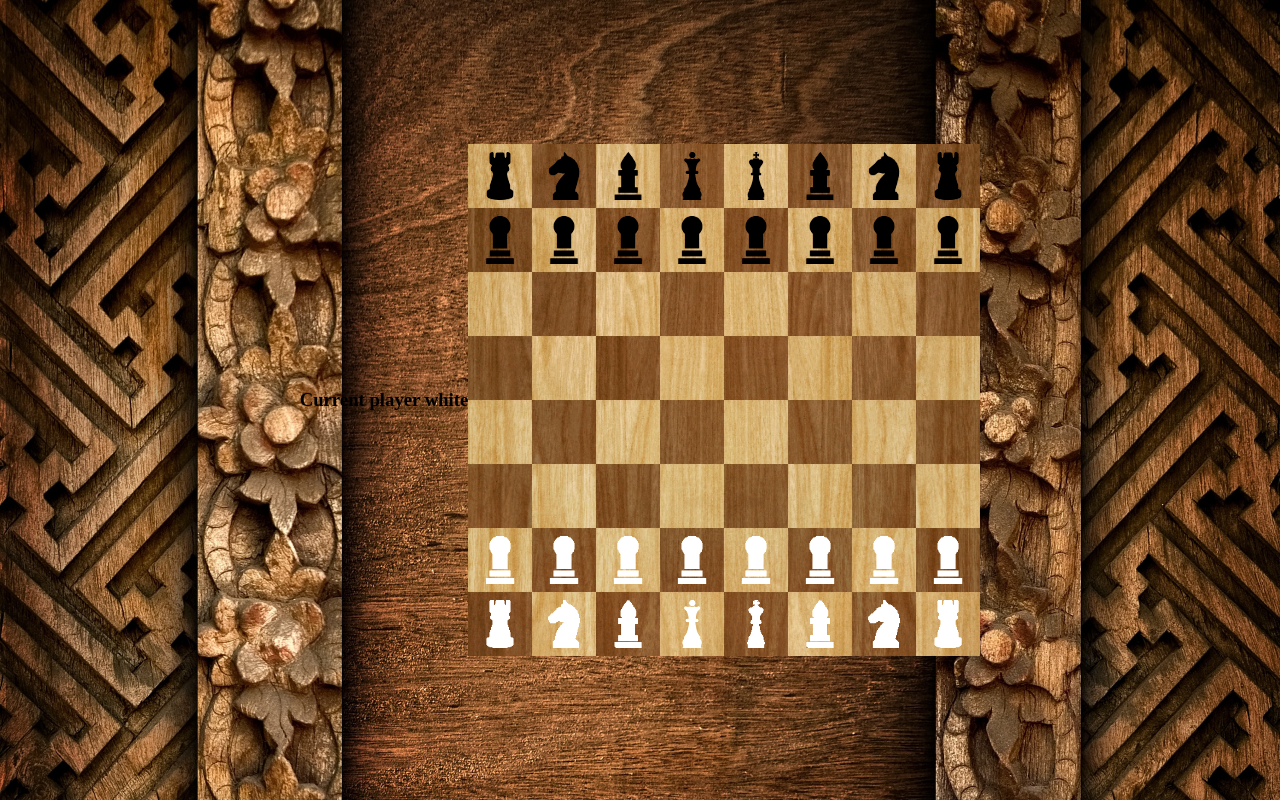
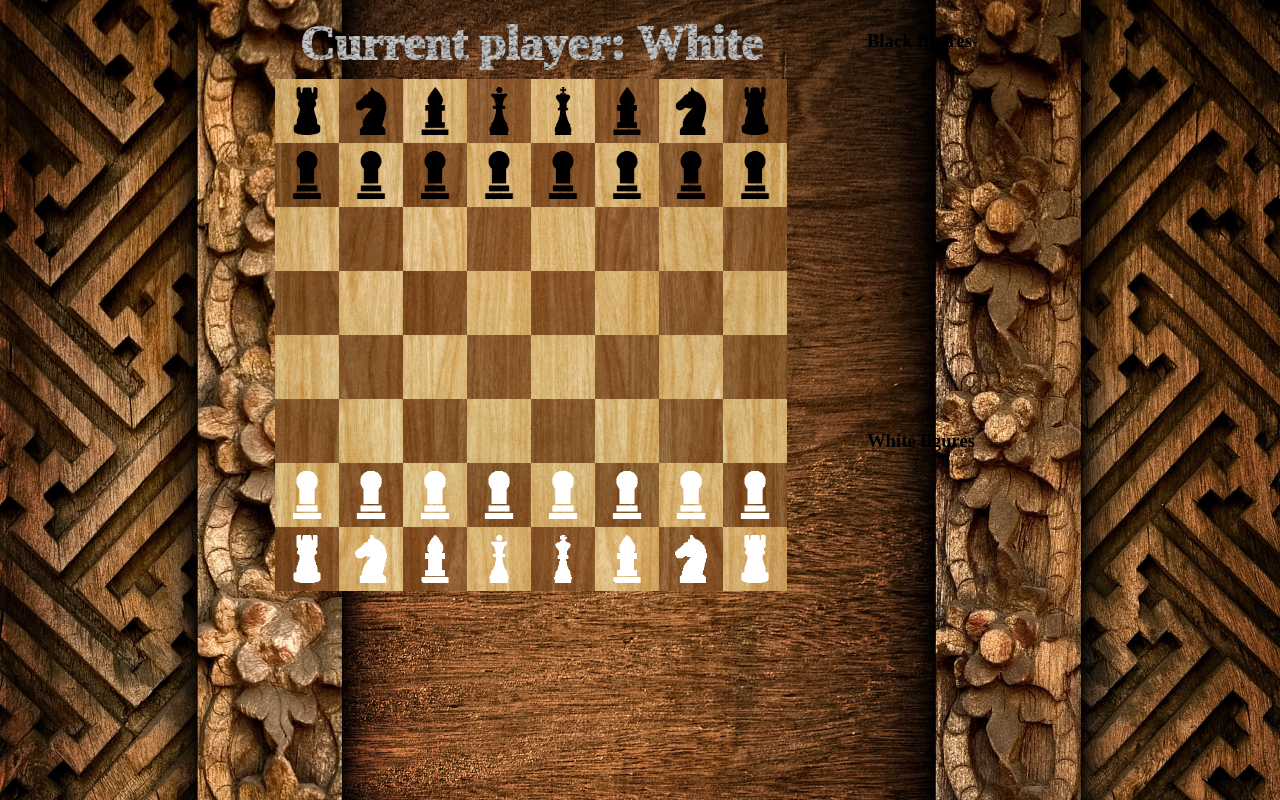
Before and after one commit to SetRedEyes/chess, a React (Create React App) app: page / in a window 1280 px wide. Built offline with nearby package versions, Linux system fonts and the light colour scheme.

Commit message:
implemented player moves and lost figures

```diff
--- a/src/App.scss
+++ b/src/App.scss
@@ -8,10 +8,12 @@
   height: 100vh;
   display: flex;
   justify-content: center;
-  align-items: center;
-  background-image: url('./assets/wood.jpg');
+  // align-items: center;
+  background-image: url('./assets/background.jpg');
   background-size: cover;
 }
+
+
 
 .board {
   width: calc(64px * 8);
@@ -68,3 +70,27 @@
 .white {
   // background-color: #c9b080;
 }
+
+.player {
+  color: white;
+  text-align: center;
+  font: 3rem cursive;
+  font-weight: 1000;
+  background-image: url('./assets/stone.jpg');
+  background-size: 10rem 5rem;
+  background-clip: text;
+  filter: brightness(90%);
+  color: transparent;
+  margin: 1rem 0 0.5rem 0;
+}
+
+.lost {
+  height: calc(50vh - 60px);
+  padding: 30px;
+  margin-left: 50px;
+
+  img {
+    width: 20px;
+    height: 20px;
+  }
+}
--- a/src/App.tsx
+++ b/src/App.tsx
@@ -4,6 +4,7 @@ import { Board } from './models/Board'
 import './App.scss'
 import { Player } from './models/Player'
 import { Colors } from './models/Colors'
+import LostFigures from './components/LostFigures'
 
 const App = () => {
   const [board, setBoard] = useState(new Board())
@@ -32,6 +33,10 @@ const App = () => {
   return (
     <div className='app'>
       <BoardComponent board={board} setBoard={setBoard} currentPlayer={currentPlayer} swapPlayer={swapPlayer} />
+      <div>
+        <LostFigures title='Black figures' figures={board.lostBlackFigures}/>
+        <LostFigures title='White figures' figures={board.lostWhiteFigures}/>
+      </div>
     </div>
   )
 }
--- a/src/components/BoardComponent.tsx
+++ b/src/components/BoardComponent.tsx
@@ -47,8 +47,11 @@ const BoardComponent = ({
   }
 
   return (
-    <>
-    <h3>Current player {currentPlayer?.color}</h3>
+    <div>
+      <h1 className='player'>
+        Current player:{" "}
+          {currentPlayer?.color}
+      </h1>
       <div className='board'>
         {board.cells.map((row, index) => (
           <Fragment key={index}>
@@ -65,7 +68,7 @@ const BoardComponent = ({
           </Fragment>
         ))}
       </div>
-    </>
+    </div>
   )
 }
 
--- /dev/null
+++ b/src/components/LostFigures.tsx
@@ -0,0 +1,22 @@
+import { Figure } from '../models/figures/Figure'
+
+interface LostFiguresProps {
+  title: string
+  figures: Figure[]
+}
+
+const LostFigures = ({ title, figures }: LostFiguresProps) => {
+  return (
+    <div className='lost'>
+      <h3>{title}</h3>
+      {figures.map((figure) => (
+        <div key={figure.id}>
+          {figure.name}{' '}
+          {figure.logo && <img src={figure.logo} alt={figure.name} />}
+        </div>
+      ))}
+    </div>
+  )
+}
+
+export default LostFigures
--- a/src/models/Board.ts
+++ b/src/models/Board.ts
@@ -6,9 +6,12 @@ import { Bishop } from './figures/Bishop'
 import { Queen } from './figures/Queen'
 import { King } from './figures/King'
 import { Rook } from './figures/Rook'
+import { Figure } from './figures/Figure'
 
 export class Board {
   cells: Cell[][] = []
+  lostBlackFigures: Figure[] = []
+  lostWhiteFigures: Figure[] = []
 
   public initCells() {
     for (let i = 0; i < 8; i++) {
@@ -27,6 +30,8 @@ export class Board {
   public getCopyBoard(): Board {
     const newBoard = new Board()
     newBoard.cells = this.cells
+    newBoard.lostBlackFigures = this.lostBlackFigures
+    newBoard.lostWhiteFigures = this.lostWhiteFigures
     return newBoard
   }
 
@@ -89,4 +94,10 @@ export class Board {
     this.addKnights()
     this.addRooks()
   }
+
+  addLostFigure(figure: Figure) {
+    figure.color === Colors.BLACK
+      ? this.lostBlackFigures.push(figure)
+      : this.lostWhiteFigures.push(figure)
+  }
 }
--- a/src/models/Cell.ts
+++ b/src/models/Cell.ts
@@ -93,9 +93,16 @@ export class Cell {
     this.figure.cell = this
   }
 
+
+
   moveFigure(target: Cell) {
     if (this?.figure?.canMove(target)) {
       this.figure.moveFigure(target)
+
+      if (target.figure) {
+        this.board.addLostFigure(target.figure)
+      }
+
       target.setFigure(this.figure)
       this.figure = null
     }
--- a/src/models/Colors.ts
+++ b/src/models/Colors.ts
@@ -1,4 +1,4 @@
 export enum Colors {
-  WHITE = 'white',
-  BLACK = 'black'
+  WHITE = 'White',
+  BLACK = 'Black'
 }
```
Also changed, not shown: src/assets/background.jpg (renamed from src/assets/wood.jpg), src/assets/stone.jpg (added).
